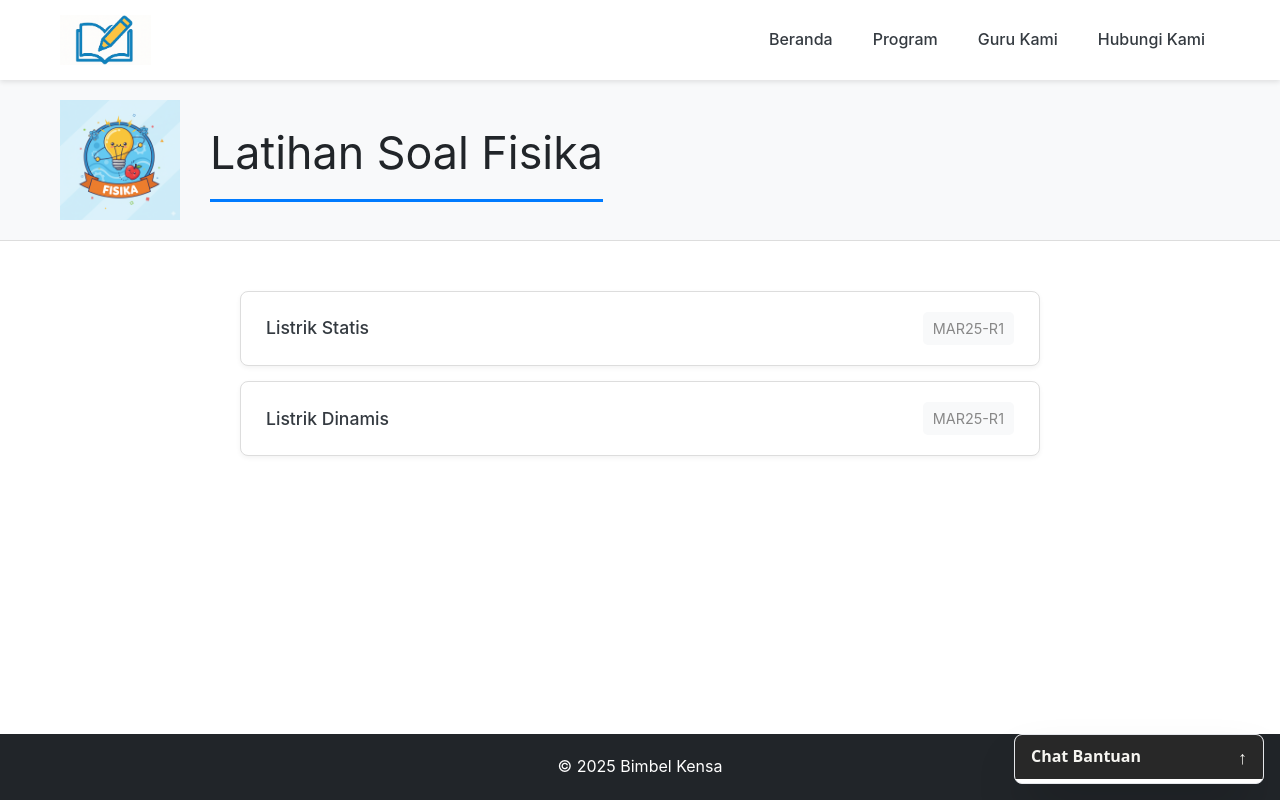
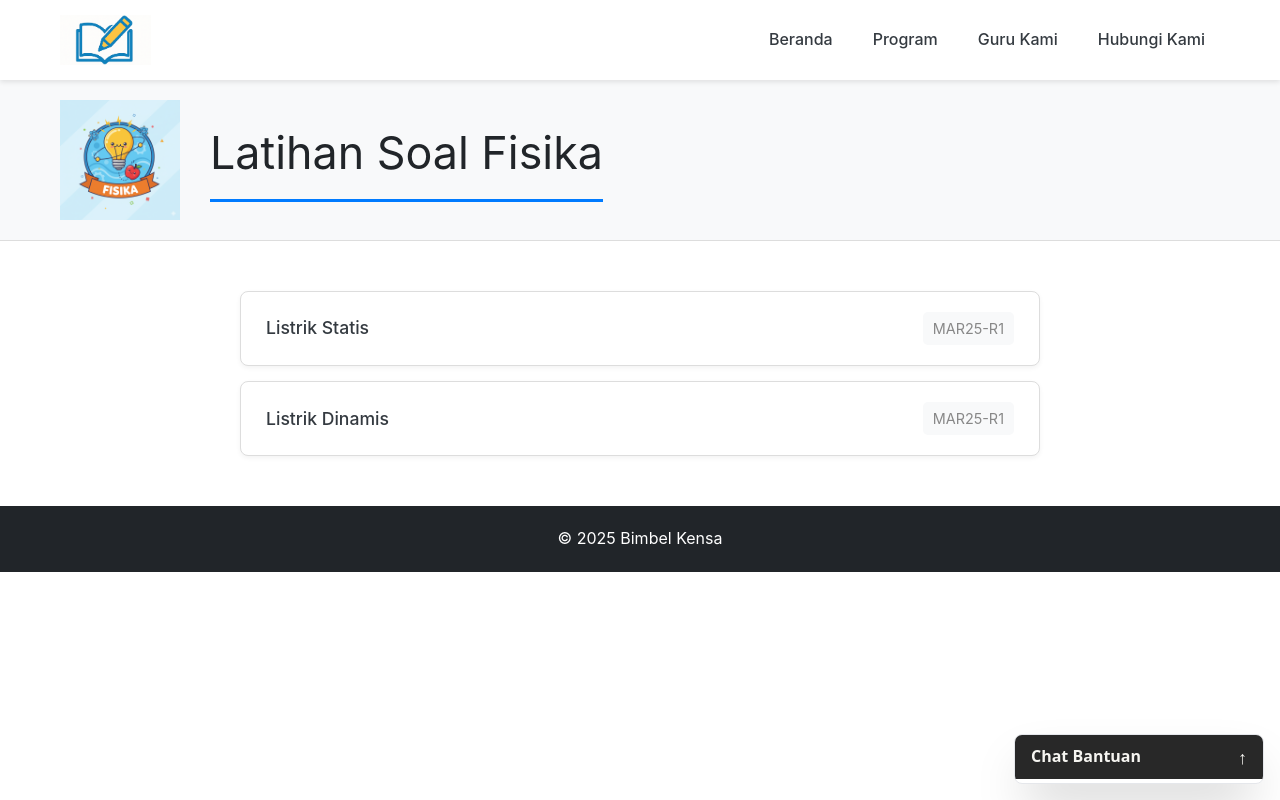
Before and after one commit to ronaldsetjianta/bimbelkensa, a React (Create React App) app: page /fisika in a window 1280 px wide. Built offline with nearby package versions, Linux system fonts and the light colour scheme.

Commit message:
Fix layout scaling with box-sizing

```diff
--- a/src/App.css
+++ b/src/App.css
@@ -1,15 +1,8 @@
-/* --- TATA LETAK UTAMA APLIKASI --- */
-html, body, #root, .app-wrapper {
-  height: 100%;
-}
-
-.app-wrapper {
-  display: flex;
-  flex-direction: column;
-}
-
-.main-content {
-  flex-grow: 1;
+/* PERUBAHAN: Menambahkan aturan box-sizing universal */
+*,
+*::before,
+*::after {
+  box-sizing: border-box;
 }
 
 /* --- ROOT VARIABLES & GLOBAL STYLES --- */
```
